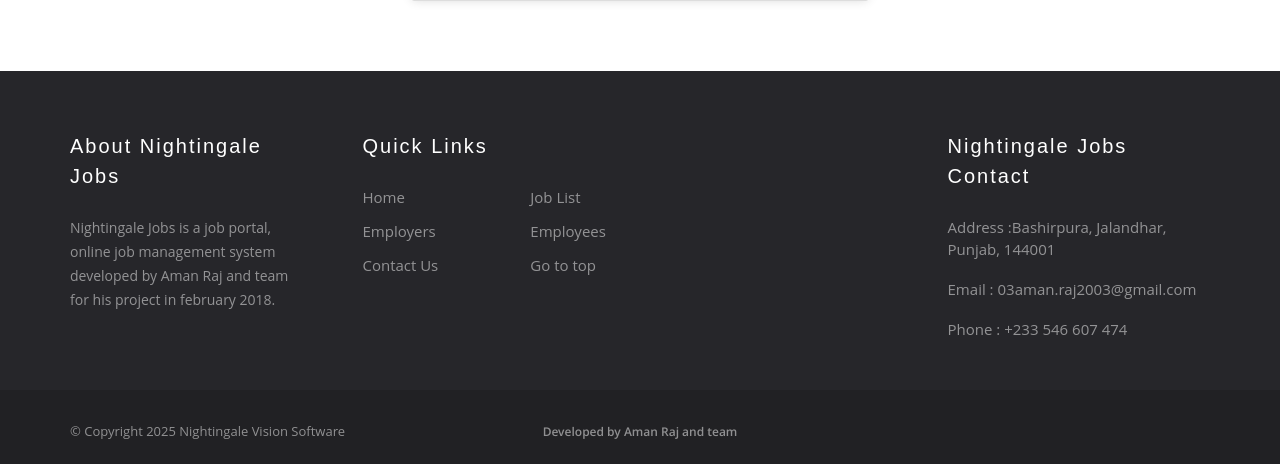
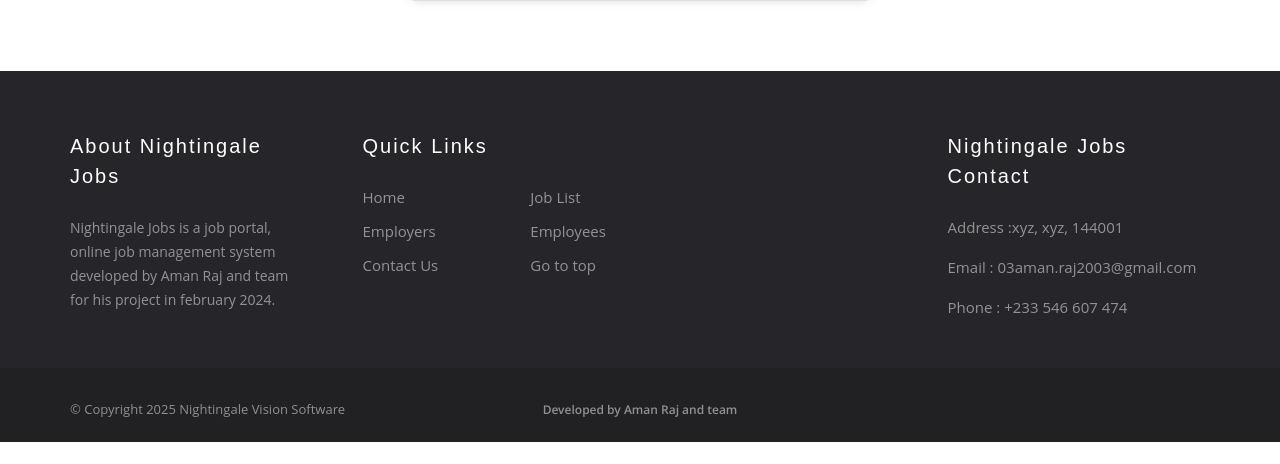
Before and after one commit to Aman-raj23/Job-Portal-Project, a PHP site: page /phpmail/login.php?r=0346 in a window 1280 px wide. Shown: the part 618-1082 px from the top of the page. After the commit the page ends 1060 px from the top, so only its background shows below. Run offline with PHP 8.4, Linux system fonts and the light colour scheme; data comes from the database, SQL or seed files in the repository; some web fonts are replaced.

Commit message:
Update login.php

```diff
--- a/Jb_system/login.php
+++ b/Jb_system/login.php
@@ -337,7 +337,7 @@ include 'constants/check-login.php';
 
 										<div class="footer-about-us">
 											<h5 class="footer-title">About Nightingale Jobs</h5>
-											<p>Nightingale Jobs is a job portal, online job management system developed by Aman Raj and team for his project in february 2018.</p>
+											<p>Nightingale Jobs is a job portal, online job management system developed by Aman Raj and team for his project in february 2024.</p>
 
 										</div>
 
@@ -365,7 +365,7 @@ include 'constants/check-login.php';
 
 								<h5 class="footer-title">Nightingale Jobs Contact</h5>
 
-								<p>Address :Bashirpura, Jalandhar, Punjab, 144001</p>
+								<p>Address :xyz, xyz, 144001</p>
 								<p>Email : <a href="mailto:03aman.raj2003@gmail.com">03aman.raj2003@gmail.com</a></p>
 								<p>Phone : <a href="tel:+233546607474">+233 546 607 474</a></p>
 
```
